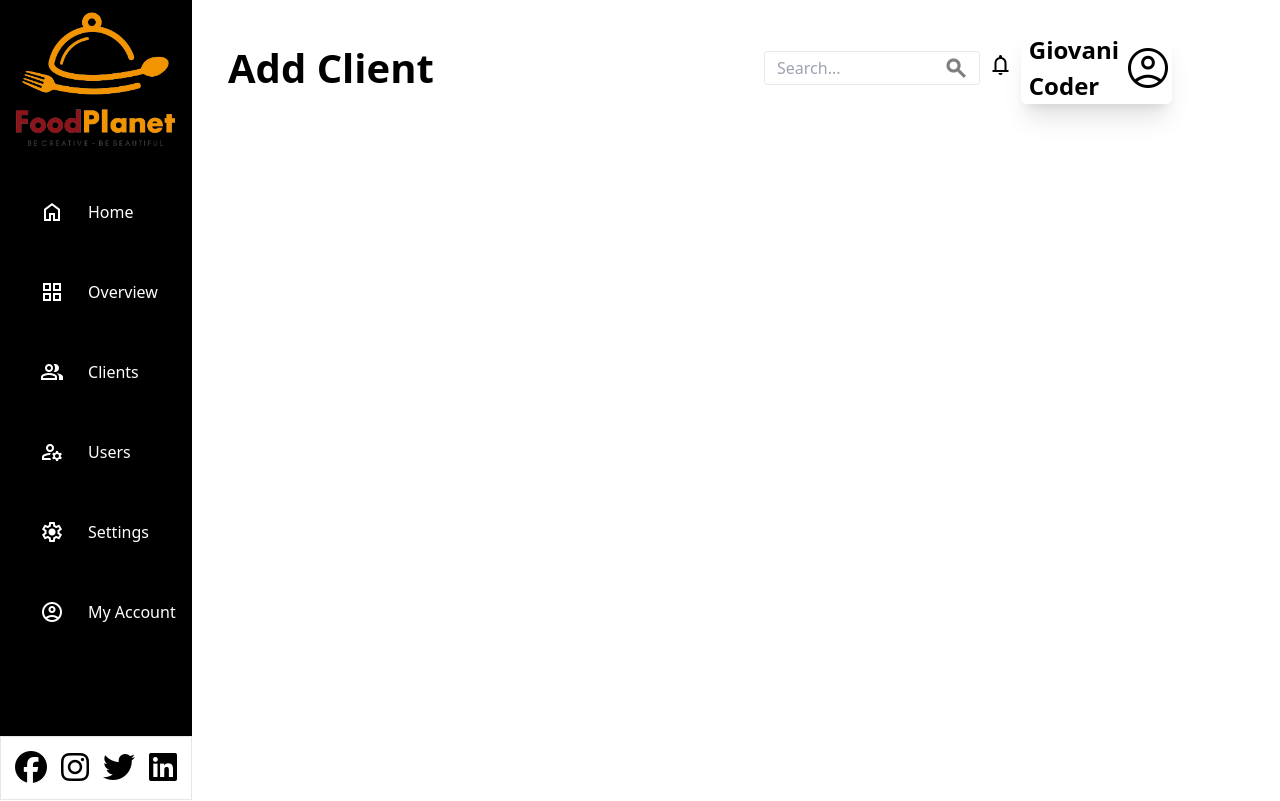
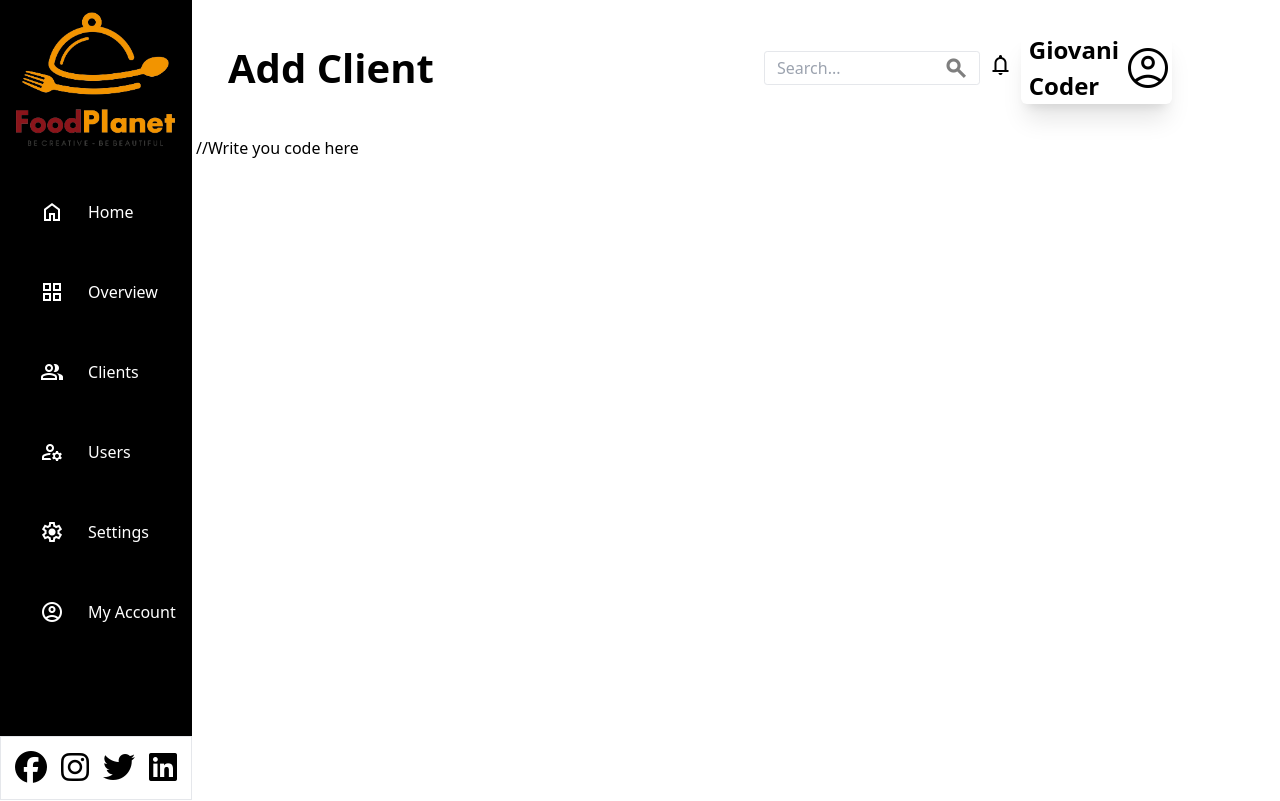
Before and after one commit to patrick-n4/FoodPlanet, a React (Vite) app: page /pages/add-client in a window 1280 px wide. Shown: the top 801 px of the page. Built offline with nearby package versions, Linux system fonts and the light colour scheme.

Commit message:
This is where i will write my code

```diff
--- a/src/Pages/Same Format/AddClientPage.jsx
+++ b/src/Pages/Same Format/AddClientPage.jsx
@@ -6,6 +6,7 @@ export default function AddClient() {
   return (
     <div className="flex flex-col w-[80%] h-[100%]">
       <TopNav title="Add Client"/>
+      //Write you code here
     </div>
   );
 }
```
